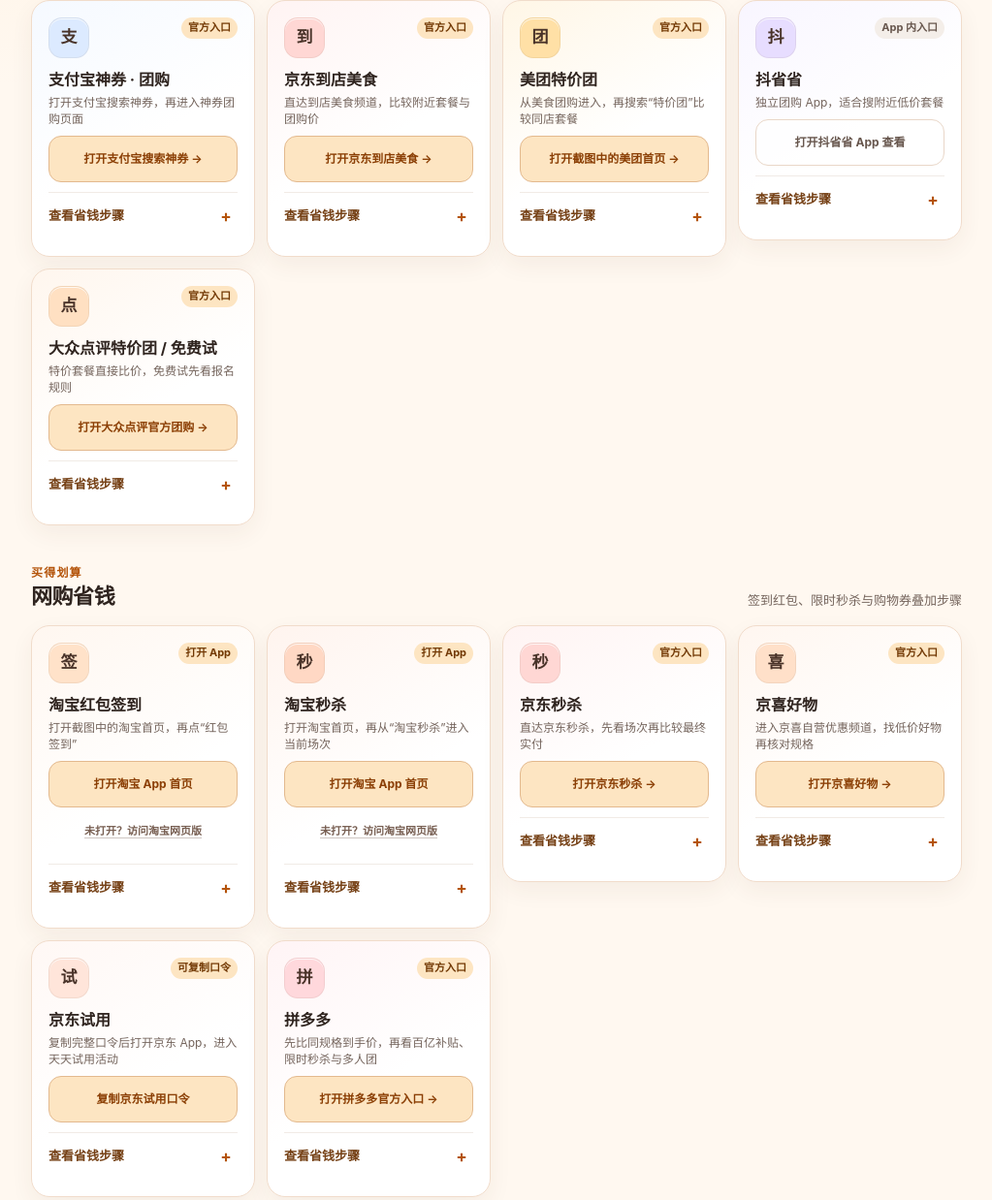
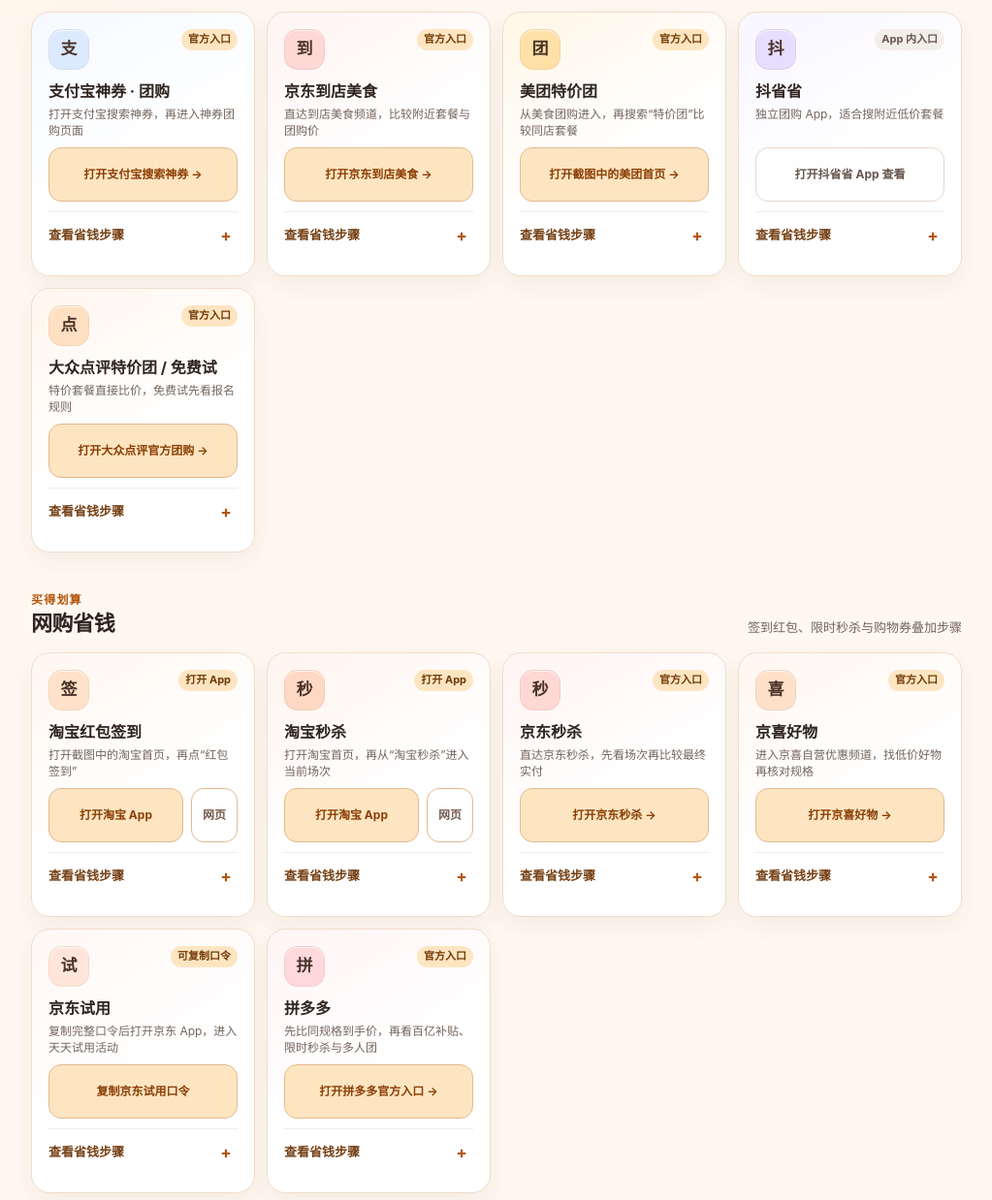
Before and after one commit to zyqyoucandoit/xiao-yang-mao, a website with bundled scripts: page index.html in a window 1280 px wide. Shown: the part 854-2092 px from the top of the page at 97% size, without its empty margins (128-1151 px from the left). Built offline with nearby package versions, Linux system fonts and the light colour scheme.

Commit message:
fix: align platform cards

```diff
--- a/app.js
+++ b/app.js
@@ -31,7 +31,7 @@ function renderPlatformCard(platform) {
   card.style.setProperty("--card-accent", platform.accent);
   card.setAttribute("aria-labelledby", `${platform.id}-name`);
 
-  const cardTop = document.createElement("span");
+  const cardTop = document.createElement("div");
   cardTop.className = "platform-card__top";
 
   const icon = makeTextElement("span", "platform-card__icon", platform.monogram);
@@ -43,11 +43,11 @@ function renderPlatformCard(platform) {
   );
   cardTop.append(icon, status);
 
-  const copy = document.createElement("span");
+  const copy = document.createElement("div");
   copy.className = "platform-card__copy";
-  const name = makeTextElement("span", "platform-card__name", platform.name);
+  const name = makeTextElement("h3", "platform-card__name", platform.name);
   name.id = `${platform.id}-name`;
-  copy.append(name, makeTextElement("span", "platform-card__description", platform.description));
+  copy.append(name, makeTextElement("p", "platform-card__description", platform.description));
 
   const action = makeTextElement(
     appHref || href ? "a" : code ? "button" : "span",
@@ -56,7 +56,7 @@ function renderPlatformCard(platform) {
   );
   if (appHref) {
     action.href = href;
-    action.setAttribute("aria-label", platform.actionLabel);
+    action.setAttribute("aria-label", `${platform.name}：打开淘宝 App 首页`);
     action.addEventListener("click", (event) => {
       if (event.button !== 0 || event.metaKey || event.ctrlKey || event.shiftKey || event.altKey) return;
       event.preventDefault();
@@ -84,22 +84,27 @@ function renderPlatformCard(platform) {
     });
   }
 
-  let webFallback = null;
+  const actions = document.createElement("div");
+  actions.className = `platform-card__actions${appHref && href ? " platform-card__actions--split" : ""}`;
+  actions.append(action);
+
   if (appHref && href) {
-    webFallback = makeTextElement(
+    const webFallback = makeTextElement(
       "a",
       "platform-card__fallback",
-      "未打开？访问淘宝网页版",
+      "网页",
     );
     webFallback.href = href;
     webFallback.target = "_blank";
     webFallback.rel = "noopener noreferrer";
-    webFallback.setAttribute("aria-label", "未能打开淘宝 App，改为在新窗口访问淘宝网页版");
+    webFallback.setAttribute("aria-label", `${platform.name}：在新窗口访问淘宝网页版`);
+    actions.append(webFallback);
   }
 
   const guide = document.createElement("details");
   guide.className = "saving-guide";
   const summary = makeTextElement("summary", "saving-guide__summary", "查看省钱步骤");
+  summary.setAttribute("aria-label", `查看${platform.name}省钱步骤`);
   const steps = document.createElement("ol");
   steps.className = "saving-guide__steps";
   for (const tip of platform.tips) {
@@ -108,9 +113,7 @@ function renderPlatformCard(platform) {
   const notice = makeTextElement("p", "saving-guide__notice", platform.notice);
   guide.append(summary, steps, notice);
 
-  card.append(cardTop, copy, action);
-  if (webFallback) card.append(webFallback);
-  card.append(guide);
+  card.append(cardTop, copy, actions, guide);
   return card;
 }
 
--- a/platforms.js
+++ b/platforms.js
@@ -164,7 +164,7 @@ export const platforms = [
     description: "打开截图中的淘宝首页，再点“红包签到”",
     href: "https://m.taobao.com/",
     appHref: "taobao://m.taobao.com",
-    actionLabel: "打开淘宝 App 首页",
+    actionLabel: "打开淘宝 App",
     accent: "#ffe2c9",
     tips: [
       "点击按钮直接唤起淘宝 App 首页，再点截图中的“红包签到”。",
@@ -172,7 +172,7 @@ export const platforms = [
       "领取后查看红包有效期、使用门槛和适用品类。",
       "下单结算前确认红包已经勾选，不要为了凑门槛多买不需要的商品。",
     ],
-    notice: "淘宝可能恢复上次打开的位置，无法保证每次都停在“推荐”标签；若未安装或没有成功打开 App，请点卡片下方的淘宝网页版入口。",
+    notice: "淘宝可能恢复上次打开的位置，无法保证每次都停在“推荐”标签；若未安装或没有成功打开 App，请点操作区右侧的“网页”。",
   },
   {
     id: "taobao-seckill",
@@ -182,7 +182,7 @@ export const platforms = [
     description: "打开淘宝首页，再从“淘宝秒杀”进入当前场次",
     href: "https://m.taobao.com/",
     appHref: "taobao://m.taobao.com",
-    actionLabel: "打开淘宝 App 首页",
+    actionLabel: "打开淘宝 App",
     accent: "#ffd8c4",
     tips: [
       "点击按钮唤起淘宝 App 首页，再点截图中的“淘宝秒杀”。",
--- a/styles.css
+++ b/styles.css
@@ -53,6 +53,9 @@ a {
   z-index: 100;
   top: 8px;
   left: 8px;
+  display: inline-flex;
+  min-height: 48px;
+  align-items: center;
   padding: 10px 14px;
   border-radius: 10px;
   background: var(--ink);
@@ -261,7 +264,7 @@ h1 {
 
 .category-nav__link {
   flex: 0 0 auto;
-  min-height: 44px;
+  min-height: 48px;
   padding: 10px 16px;
   border: 1px solid var(--line);
   border-radius: 999px;
@@ -348,8 +351,14 @@ h1 {
 .platform-grid {
   display: grid;
   grid-template-columns: repeat(2, minmax(0, 1fr));
-  align-items: start;
+  grid-auto-rows: 1fr;
+  align-items: stretch;
   gap: 12px;
+}
+
+.platform-grid:has(.saving-guide[open]) {
+  grid-template-columns: minmax(0, 1fr);
+  grid-auto-rows: auto;
 }
 
 .platform-card {
@@ -370,12 +379,13 @@ h1 {
 }
 
 .platform-card:has(.saving-guide[open]) {
-  grid-column: 1 / -1;
+  grid-column: auto;
 }
 
 .platform-card__top,
 .platform-card__copy {
   display: flex;
+  min-width: 0;
 }
 
 .platform-card__top {
@@ -400,6 +410,7 @@ h1 {
 }
 
 .platform-card__status {
+  min-width: 0;
   max-width: 72px;
   padding: 4px 7px;
   border-radius: 999px;
@@ -408,6 +419,7 @@ h1 {
   font-size: 11px;
   font-weight: 700;
   line-height: 1.25;
+  overflow-wrap: anywhere;
   text-align: center;
 }
 
@@ -423,6 +435,7 @@ h1 {
 }
 
 .platform-card__name {
+  margin: 0;
   overflow-wrap: anywhere;
   font-size: 16px;
   font-weight: 750;
@@ -430,17 +443,33 @@ h1 {
 }
 
 .platform-card__description {
-  margin-top: 4px;
+  min-width: 0;
+  margin: 4px 0 0;
   color: var(--muted);
   font-size: 12px;
   line-height: 1.42;
+  overflow-wrap: anywhere;
+}
+
+.platform-card__actions {
+  display: grid;
+  grid-template-columns: minmax(0, 1fr);
+  min-width: 0;
+  margin-top: auto;
+  gap: 8px;
+}
+
+.platform-card__actions--split {
+  grid-template-columns: minmax(0, 1fr) 48px;
 }
 
 .platform-card__action {
   display: flex;
-  min-height: 48px;
-  margin-top: auto;
-  padding: 9px 10px;
+  width: 100%;
+  min-width: 0;
+  min-height: 56px;
+  height: 56px;
+  padding: 7px 9px;
   align-items: center;
   justify-content: center;
   border: 1px solid #e9d7c8;
@@ -450,6 +479,7 @@ h1 {
   font-size: 12px;
   font-weight: 650;
   line-height: 1.35;
+  overflow-wrap: anywhere;
   text-align: center;
 }
 
@@ -471,21 +501,27 @@ h1 {
 
 .platform-card__fallback {
   display: flex;
-  min-height: 48px;
+  width: 48px;
+  min-width: 48px;
+  height: 56px;
+  min-height: 56px;
   align-items: center;
   justify-content: center;
+  border: 1px solid #e3b98e;
+  border-radius: 13px;
+  background: rgba(255, 255, 255, 0.78);
   color: #765d50;
-  font-size: 11px;
+  font-size: 12px;
   font-weight: 650;
   text-align: center;
-  text-decoration: underline;
-  text-decoration-color: rgba(118, 93, 80, 0.35);
-  text-underline-offset: 3px;
+  text-decoration: none;
+  transition: background 150ms ease, transform 150ms ease;
 }
 
 .platform-card__action--link:hover,
 .platform-card__action--copy:hover,
-.platform-card__action--app:hover {
+.platform-card__action--app:hover,
+.platform-card__fallback:hover {
   background: #fbd8a8;
   transform: translateY(-1px);
 }
@@ -530,12 +566,14 @@ h1 {
 }
 
 .saving-guide__steps {
+  min-width: 0;
   margin: 2px 0 0;
   padding: 12px 12px 5px 30px;
   border-radius: 13px;
   background: rgba(255, 255, 255, 0.62);
   color: #5f4c42;
   font-size: 13px;
+  overflow-wrap: anywhere;
 }
 
 .saving-guide__steps li {
@@ -548,10 +586,12 @@ h1 {
 }
 
 .saving-guide__notice {
+  min-width: 0;
   margin: 9px 2px 1px;
   color: #7b675d;
   font-size: 12px;
   line-height: 1.5;
+  overflow-wrap: anywhere;
 }
 
 .saving-guide__notice::before {
@@ -568,6 +608,10 @@ h1 {
 .saving-guide__summary:focus-visible {
   outline: 3px solid #8b3f05;
   outline-offset: 3px;
+}
+
+.category-nav__link:focus-visible {
+  outline-offset: -3px;
 }
 
 .footer {
--- a/sw.js
+++ b/sw.js
@@ -1,5 +1,5 @@
-const SHELL_CACHE = "xiaoyangmao-shell-v6";
-const ASSET_CACHE = "xiaoyangmao-assets-v6";
+const SHELL_CACHE = "xiaoyangmao-shell-v7";
+const ASSET_CACHE = "xiaoyangmao-assets-v7";
 const NETWORK_FIRST_ASSETS = new Set([
   "/styles.css",
   "/platforms.js",
```
Also changed, not shown: tests/site.test.mjs (+18 -1 lines).
